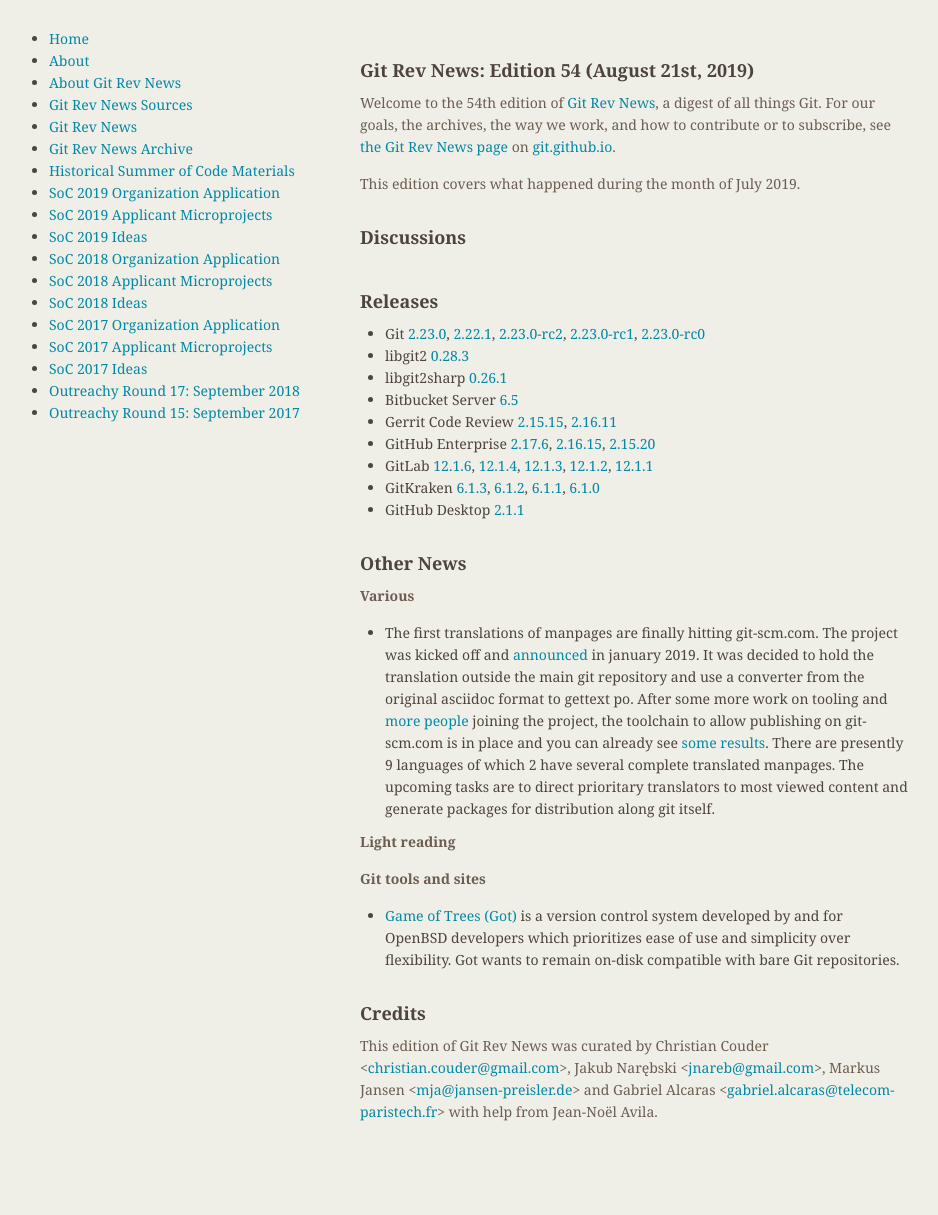
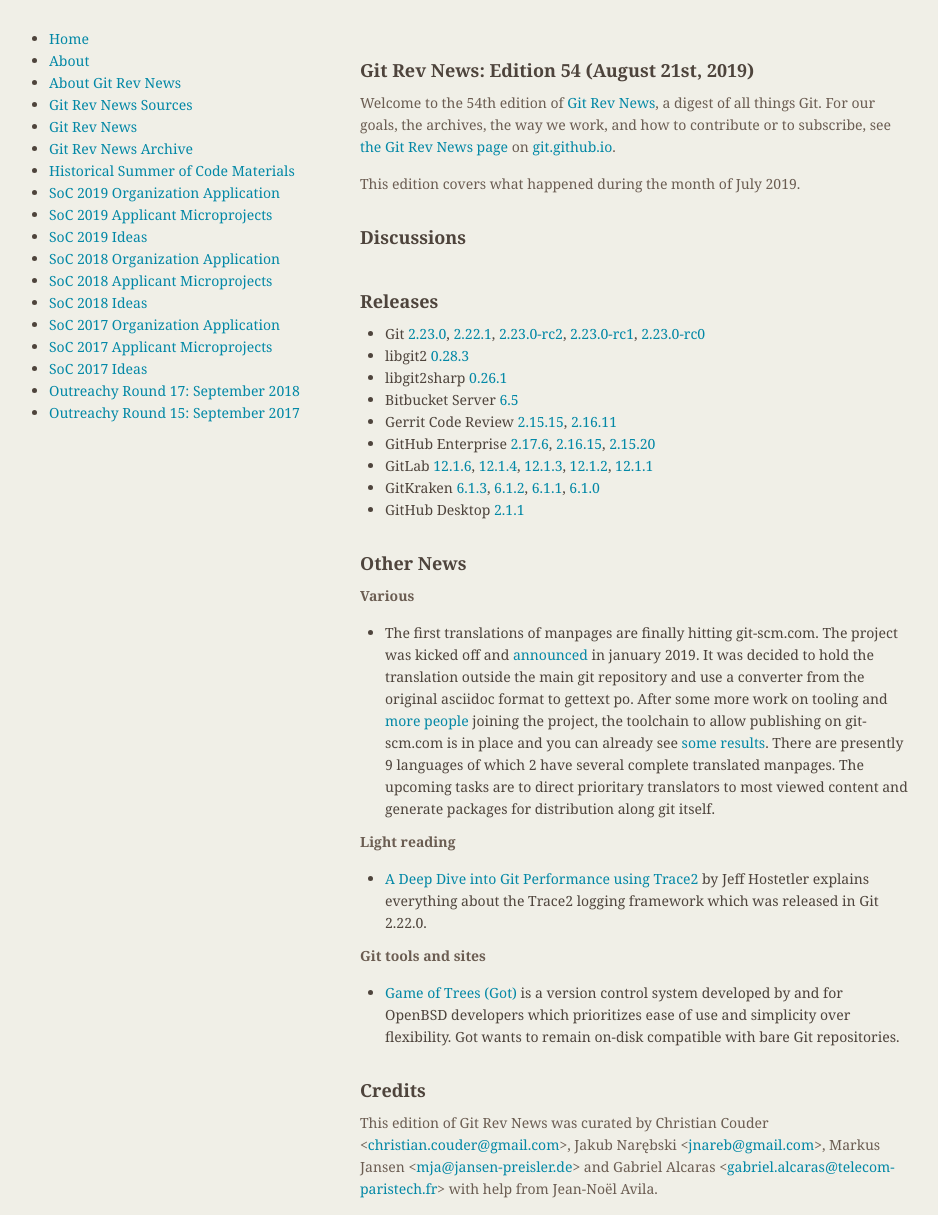
Before and after one commit to git/git.github.io, a Jekyll site: the page built from rev_news/drafts/edition-54.md, in a window 1280 px wide. Shown: the whole page, without its empty margins (174-1112 px from the left). Built offline with Jekyll 4.4.1, drawn with Linux system fonts in a browser that asks for light colours; before the commit the page ends 1138 px from its top, so only the background shows below that.

Commit message:
rn-54: add short news about Trace2 article

```diff
--- a/rev_news/drafts/edition-54.md
+++ b/rev_news/drafts/edition-54.md
@@ -67,6 +67,8 @@
 
 __Light reading__
 
+* [A Deep Dive into Git Performance using Trace2](https://devblogs.microsoft.com/devops/a-deep-dive-into-git-performance-using-trace2/)
+  by Jeff Hostetler explains everything about the Trace2 logging framework which was released in Git 2.22.0.
 
 __Git tools and sites__
 
```
